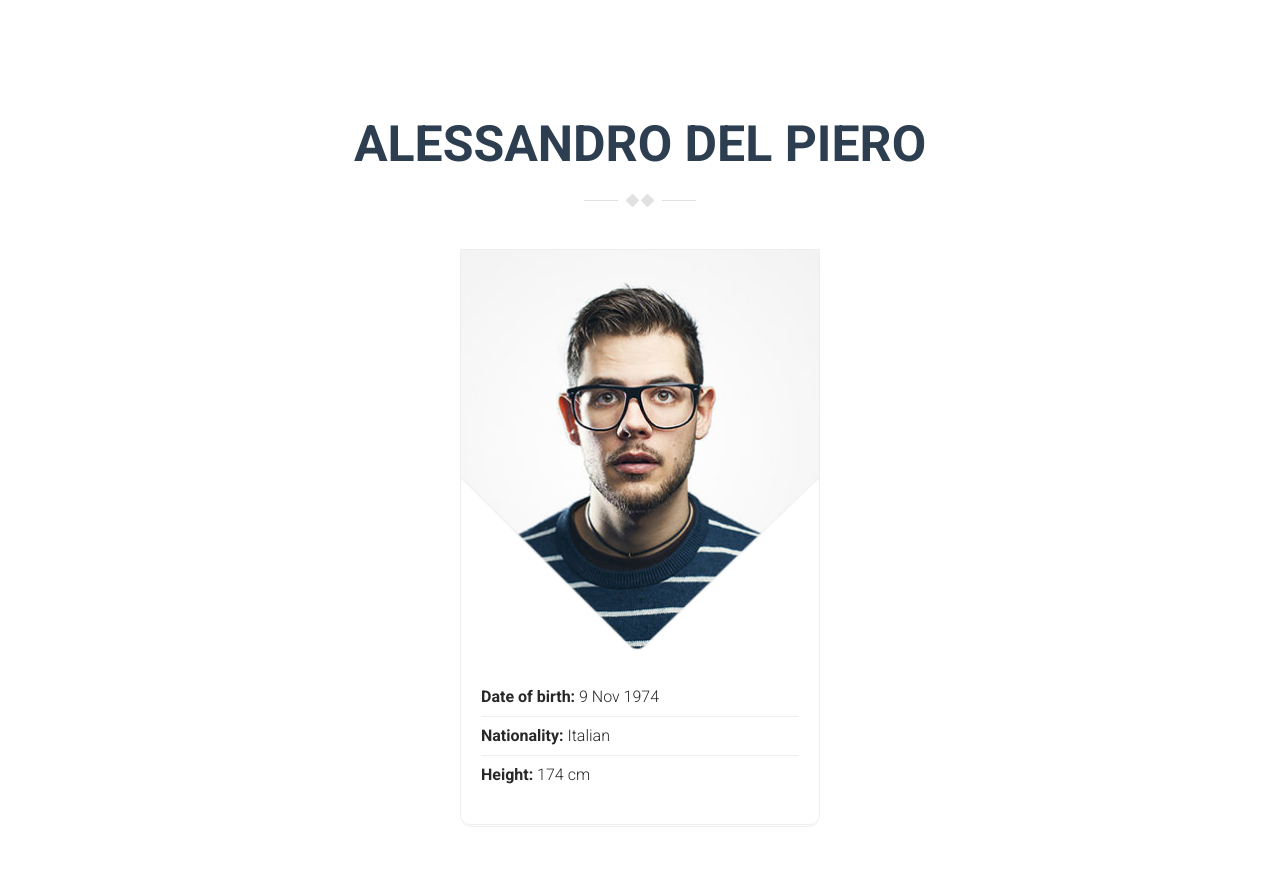
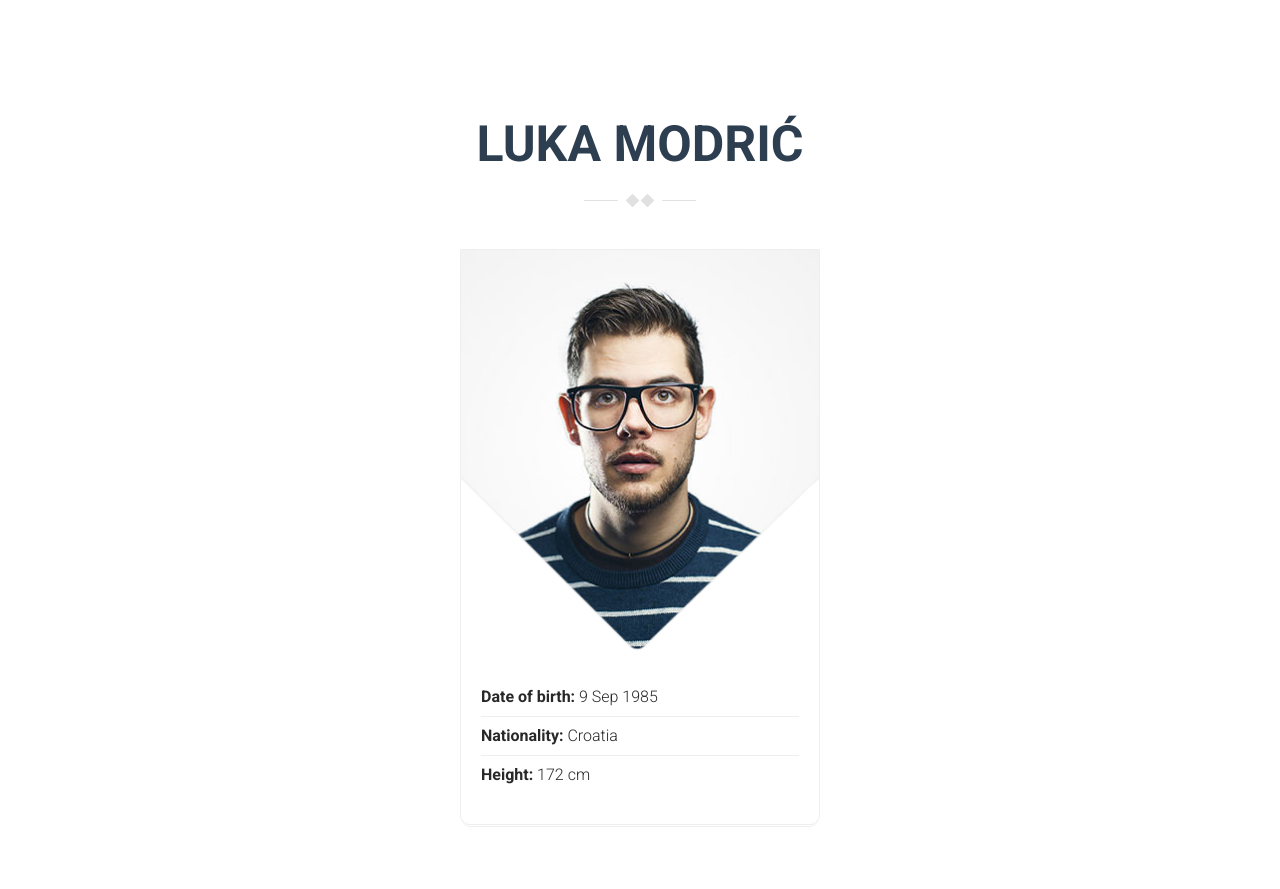
Before and after one commit to KKKKKXY/02athlete, a plain HTML site: page LModric.html in a window 1280 px wide. Shown: the part 63-952 px from the top of the page. Drawn offline with Linux system fonts and the light colour scheme; some packages are replaced by stand-ins of ours; a script that the page names is missing.

Commit message:
L. Modric’s profile completed

```diff
--- a/LModric.html
+++ b/LModric.html
@@ -72,7 +72,7 @@
     <!-- About Section -->
     <section id="about" class="about-section section-padding">
       <div class="container">
-        <h2 class="section-title wow fadeInUp">Alessandro Del Piero</h2>
+        <h2 class="section-title wow fadeInUp">LUKA MODRIĆ</h2>
 
         <div class="row">
 
@@ -82,9 +82,9 @@
                 <img src="assets/images/myphoto.jpg" alt="">
               </div>
               <ul>
-                <li><strong>Date of birth:</strong> 9 Nov 1974</li>
-                <li><strong>Nationality:</strong> Italian</li>
-                <li><strong>Height:</strong> 174 cm</li>
+                <li><strong>Date of birth:</strong> 9 Sep 1985</li>
+                <li><strong>Nationality:</strong> Croatia</li>
+                <li><strong>Height:</strong> 172 cm</li>
               </ul>
             </div>
           </div> <!-- col-md-4 -->
```
